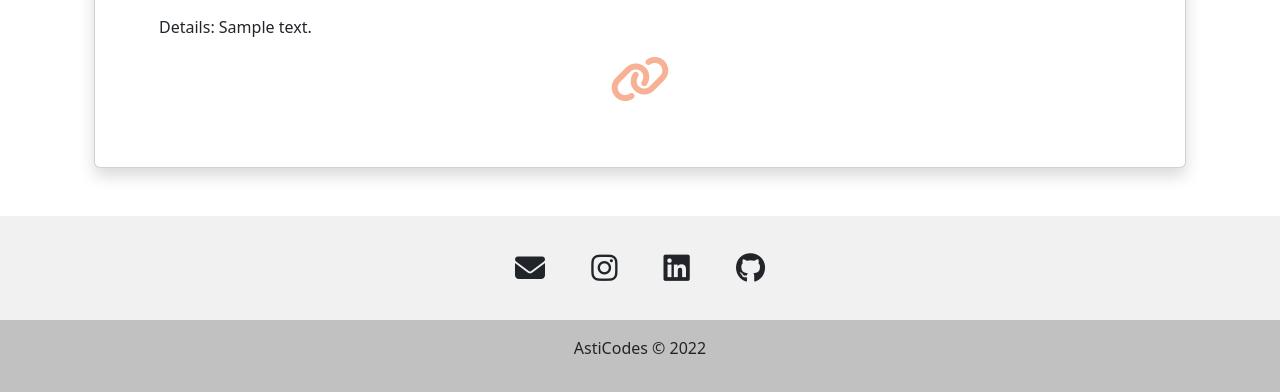
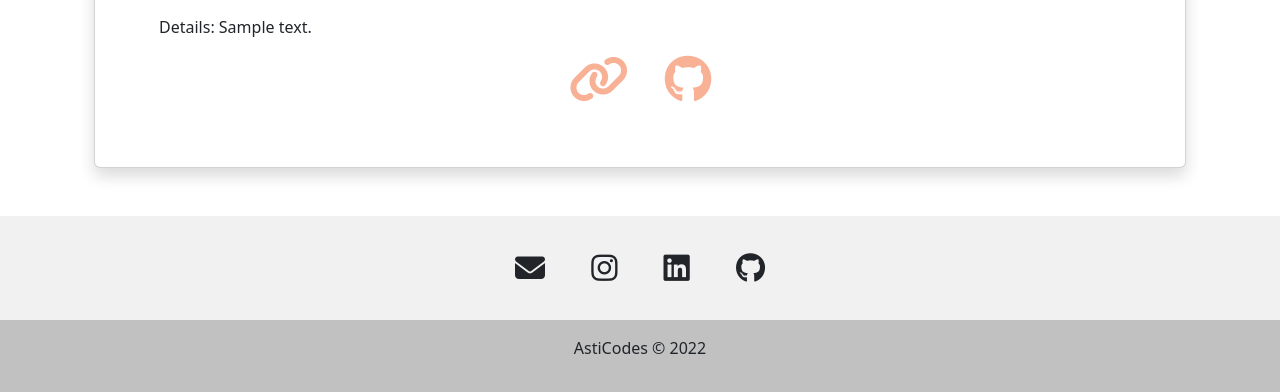
Before and after one commit to AnastasiiaAsti/portfolio, a Django app: page /projects/ in a window 1280 px wide. Shown: the part 1219-1611 px from the top of the page. Run offline with Django 4.2, Linux system fonts and the light colour scheme; tables that the repository leaves empty hold one stand-in row (values such as "Sample post"); some libraries are stand-ins or nearby versions; some web fonts are replaced.

Commit message:
add github icon to projects

```diff
--- a/main_app/templates/projects/index.html
+++ b/main_app/templates/projects/index.html
@@ -16,7 +16,7 @@
               <p><span class="strong">Details: </span>{{project.description}}</p>
               <div class="text-center mb-0">
               <a class="color m-3 w-100" href="{{project.link}}" target="_blank"><i class="fa-solid fa-link fa-3x"></i></i></a>
-              <!-- <a class="color m-3" href="{{project.linkgit}}" target="_blank"><i class="fa-brands fa-github fa-3x"></i></a> -->
+              <a class="color m-3" href="{{project.linkgit}}" target="_blank"><i class="fa-brands fa-github fa-3x"></i></a>
             </div>
         </div>
             </div>
```
